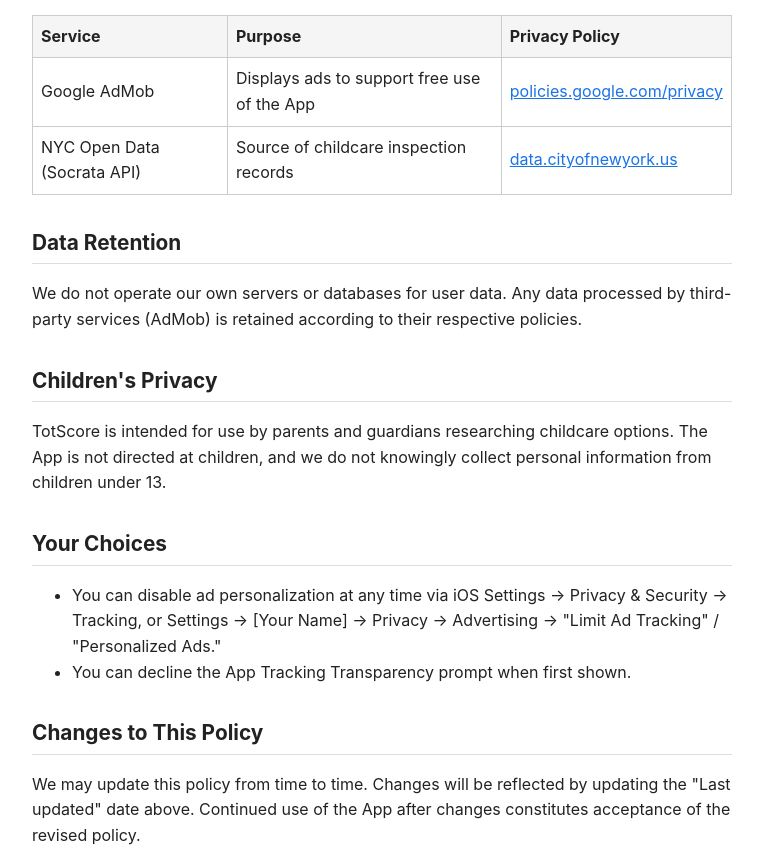
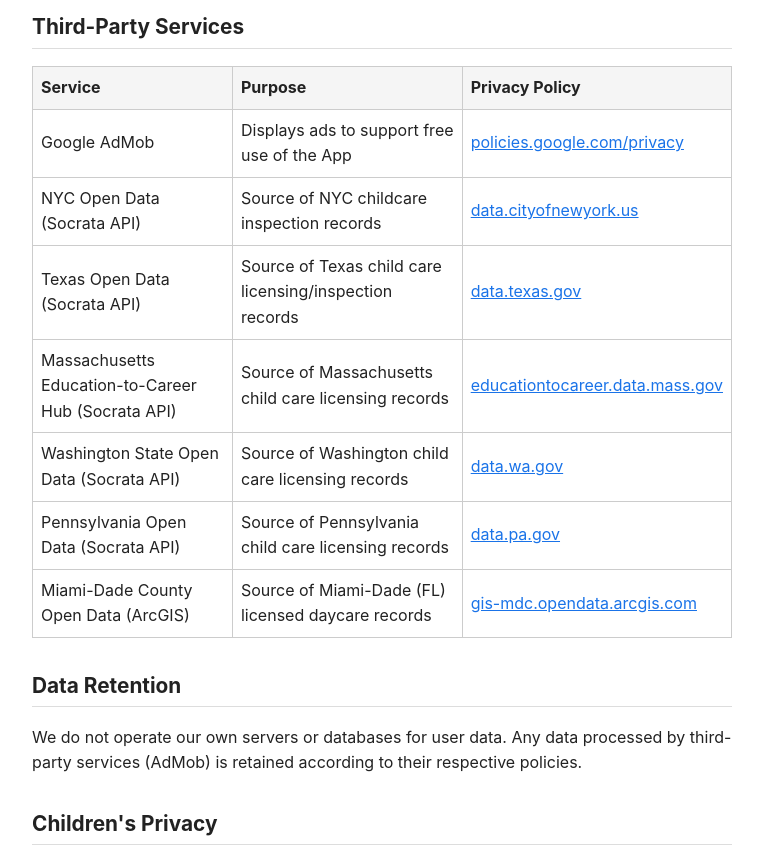
Before and after one commit to cloggedDrain/totscore-privacy, a plain HTML site: page index.html in a window 1280 px wide. Shown: the part 1182-2034 px from the top of the page, without its empty margins (258-1021 px from the left). Drawn offline with Linux system fonts and the light colour scheme.

Commit message:
Update privacy policy last updated date and detailsUpdate privacy policy for multi-region v1.2: list all six regional data sources

```diff
--- a/index.html
+++ b/index.html
@@ -16,7 +16,7 @@
 </head>
 <body>
 <h1>TotScore Privacy Policy</h1>
-<p><strong>Last updated: June 10, 2026</strong></p>
+<p><strong>Last updated: June 12, 2026</strong></p>
 <p>TotScore ("the App") is operated as an independent, individual project. This policy explains what information the App collects and how it is used.</p>
 
 <h2>Summary</h2>
@@ -24,7 +24,7 @@
 
 <h2>Information We Collect</h2>
 <h3>1. Information you provide</h3>
-<p><strong>Search inputs</strong> (zip codes, facility names, borough filters) you type into the App. These are sent to NYC Open Data's public API to retrieve inspection records and are not stored by us or linked to you.</p>
+<p><strong>Search inputs</strong> (zip codes, facility names, borough filters) you type into the App. These are sent to the public open-data API for the region you have selected (NYC, Texas, Massachusetts, Washington, Pennsylvania, or Florida/Miami-Dade &mdash; see "Third-Party Services" below) to retrieve licensing and inspection records, and are not stored by us or linked to you.</p>
 
 <h3>2. Automatically collected information (via advertising)</h3>
 <p>TotScore is supported by ads served through Google AdMob. To show ads, Google's Mobile Ads SDK may collect:</p>
@@ -47,7 +47,12 @@
 <table>
 <tr><th>Service</th><th>Purpose</th><th>Privacy Policy</th></tr>
 <tr><td>Google AdMob</td><td>Displays ads to support free use of the App</td><td><a href="https://policies.google.com/privacy">policies.google.com/privacy</a></td></tr>
-<tr><td>NYC Open Data (Socrata API)</td><td>Source of childcare inspection records</td><td><a href="https://data.cityofnewyork.us/">data.cityofnewyork.us</a></td></tr>
+<tr><td>NYC Open Data (Socrata API)</td><td>Source of NYC childcare inspection records</td><td><a href="https://data.cityofnewyork.us/">data.cityofnewyork.us</a></td></tr>
+<tr><td>Texas Open Data (Socrata API)</td><td>Source of Texas child care licensing/inspection records</td><td><a href="https://data.texas.gov/">data.texas.gov</a></td></tr>
+<tr><td>Massachusetts Education-to-Career Hub (Socrata API)</td><td>Source of Massachusetts child care licensing records</td><td><a href="https://educationtocareer.data.mass.gov/">educationtocareer.data.mass.gov</a></td></tr>
+<tr><td>Washington State Open Data (Socrata API)</td><td>Source of Washington child care licensing records</td><td><a href="https://data.wa.gov/">data.wa.gov</a></td></tr>
+<tr><td>Pennsylvania Open Data (Socrata API)</td><td>Source of Pennsylvania child care licensing records</td><td><a href="https://data.pa.gov/">data.pa.gov</a></td></tr>
+<tr><td>Miami-Dade County Open Data (ArcGIS)</td><td>Source of Miami-Dade (FL) licensed daycare records</td><td><a href="https://gis-mdc.opendata.arcgis.com/">gis-mdc.opendata.arcgis.com</a></td></tr>
 </table>
 
 <h2>Data Retention</h2>
```
